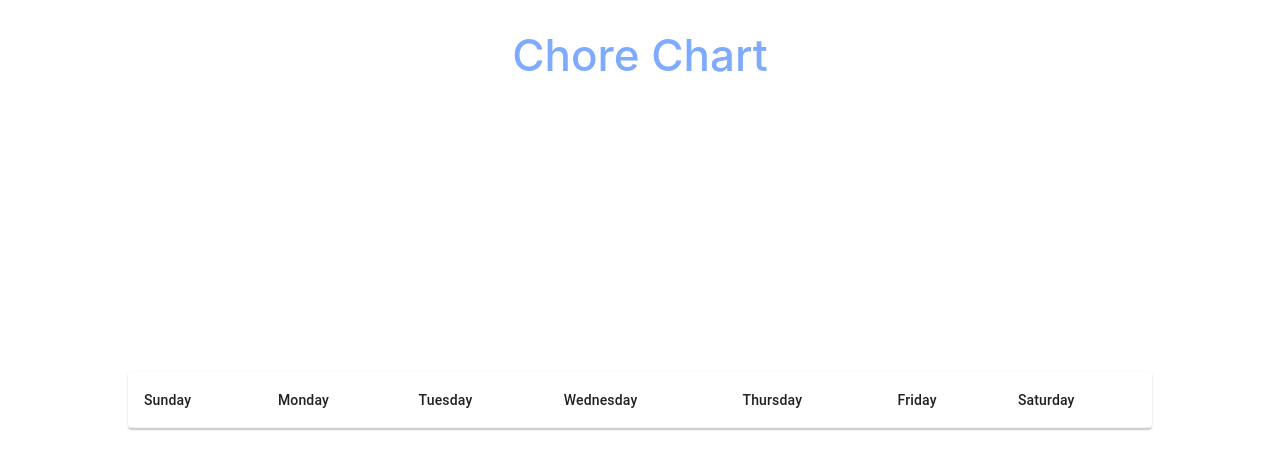
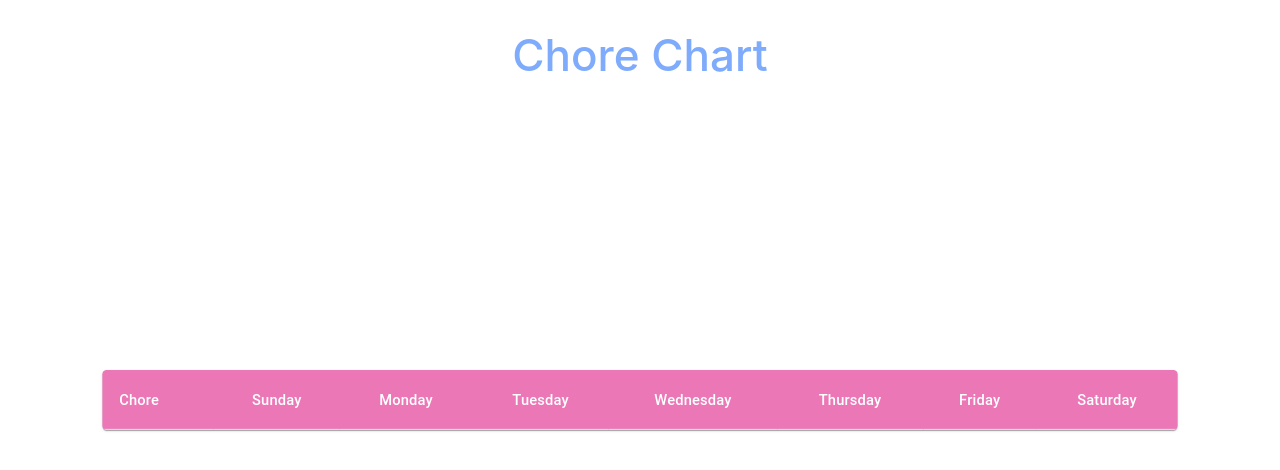
Before and after one commit to daniel-sungwon-lee/chorechart, a React (Create React App) app: page / in a window 1280 px wide. Shown: the top 470 px of the page. Built offline with nearby package versions, Linux system fonts and the light colour scheme.

Commit message:
added transition to schedule

```diff
--- a/src/App.css
+++ b/src/App.css
@@ -1,3 +1,7 @@
 .App {
   text-align: center;
 }
+
+.MuiTableCell-root {
+  color: white !important;
+}
--- a/src/home.jsx
+++ b/src/home.jsx
@@ -13,34 +13,39 @@ const useStyles = makeStyles({
         left: "50%",
         transform: "translate(-50%, -50%)",
         backgroundColor: "white",
-        width: "80%"
+        width: "80%",
+        opacity: "0",
     }
 })
 
 export default function Home (props) {
     const header = React.createRef();
+    const table = React.createRef();
     const classes = useStyles();
     const [rows, setRows] = useState([])
 
     useEffect(() => {
         gsap.to(header.current, {color: "#7fabfc", duration: 1.5, scale: 1.1, y: "2rem"})
-    }, [header])
+        gsap.to(table.current, { duration: 2, scale: 1.05, rotate: 360, backgroundColor: "#eb77b7", opacity: 1 })
+
+    }, [header, table])
 
     return (
         <div className="container" style={{paddingBottom: "6rem"}}>
             <h1 ref={header}>Chore Chart</h1>
 
-            <TableContainer component={Paper} className={classes.table}>
+            <TableContainer component={Paper} className={classes.table} ref={table}>
                 <Table sx={{ minWidth: 650 }} aria-label="simple table">
                     <TableHead>
                         <TableRow>
-                            <TableCell>Sunday</TableCell>
-                            <TableCell>Monday</TableCell>
-                            <TableCell>Tuesday</TableCell>
-                            <TableCell>Wednesday</TableCell>
-                            <TableCell>Thursday</TableCell>
-                            <TableCell>Friday</TableCell>
-                            <TableCell>Saturday</TableCell>
+                            <TableCell align="left">Chore</TableCell>
+                            <TableCell align="center">Sunday</TableCell>
+                            <TableCell align="center">Monday</TableCell>
+                            <TableCell align="center">Tuesday</TableCell>
+                            <TableCell align="center">Wednesday</TableCell>
+                            <TableCell align="center">Thursday</TableCell>
+                            <TableCell align="center">Friday</TableCell>
+                            <TableCell align="center">Saturday</TableCell>
                         </TableRow>
                     </TableHead>
                     <TableBody>
```
